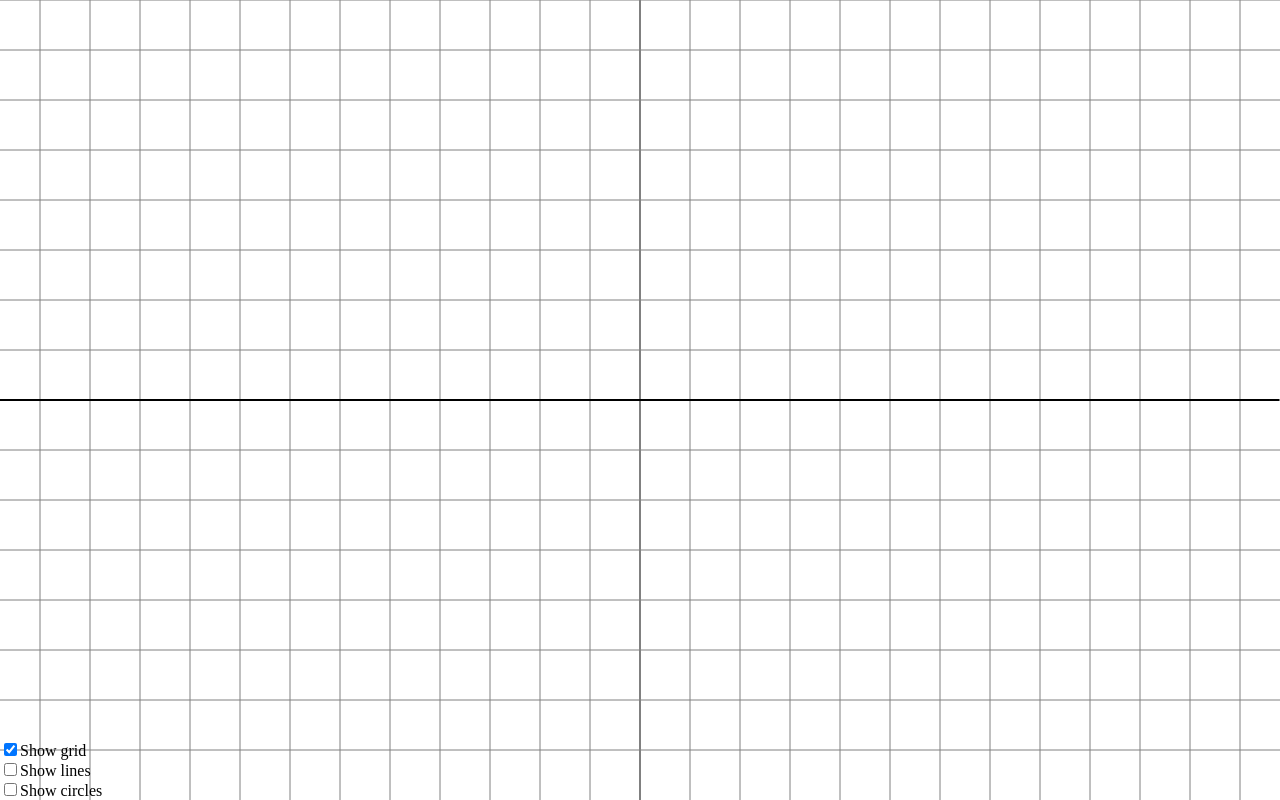
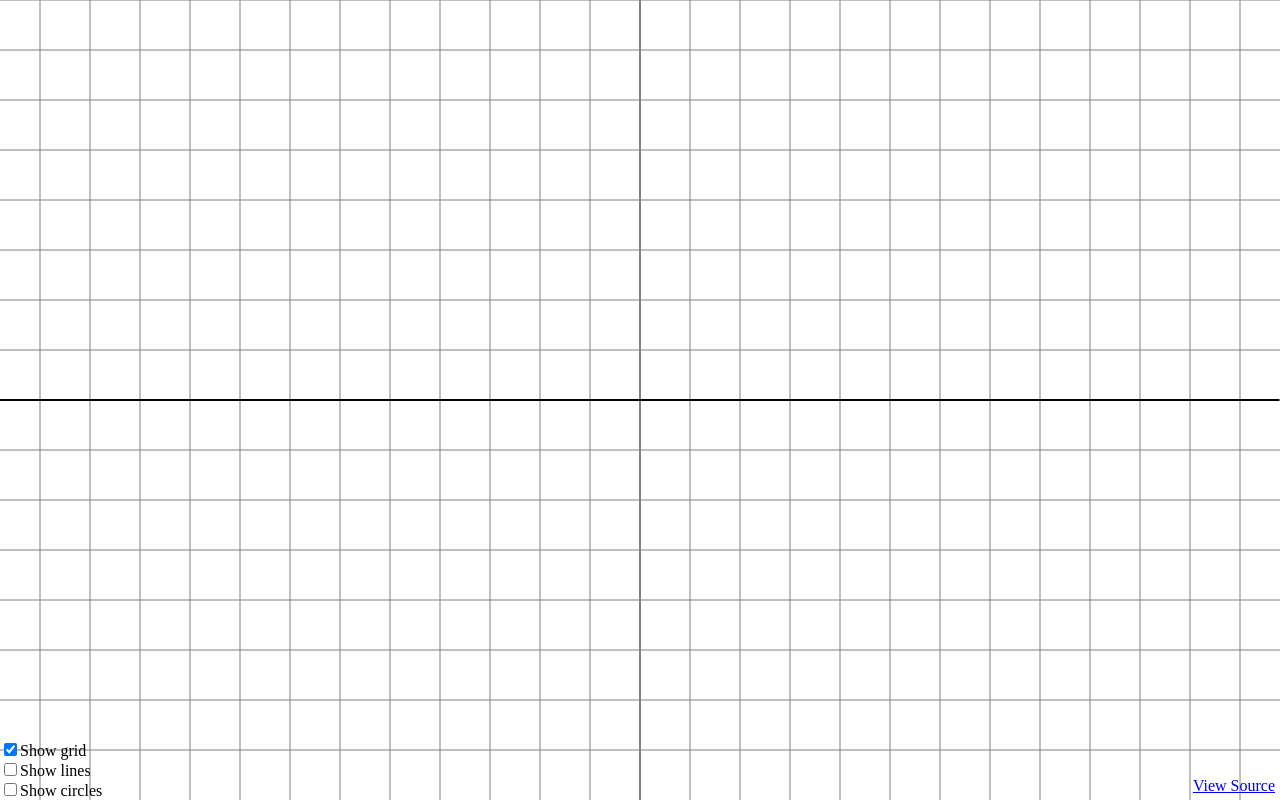
Before and after one commit to LizzyFleckenstein03/lagrange-playground, a plain HTML site: page index.html in a window 1280 px wide. Drawn offline with Linux system fonts and the light colour scheme.

Commit message:
Add view source link

```diff
--- a/index.html
+++ b/index.html
@@ -12,5 +12,6 @@
 			<input type="checkbox" id="lines"><label for="lines">Show lines</label><br>
 			<input type="checkbox" id="circles"><label for="circles">Show circles</label><br>
 		</div>
+		<a href="https://github.com/EliasFleckenstein03/lagrange-playground" style="position: fixed; bottom: 5px; right: 5px">View Source</a>
 	</body>
 </html>
```
